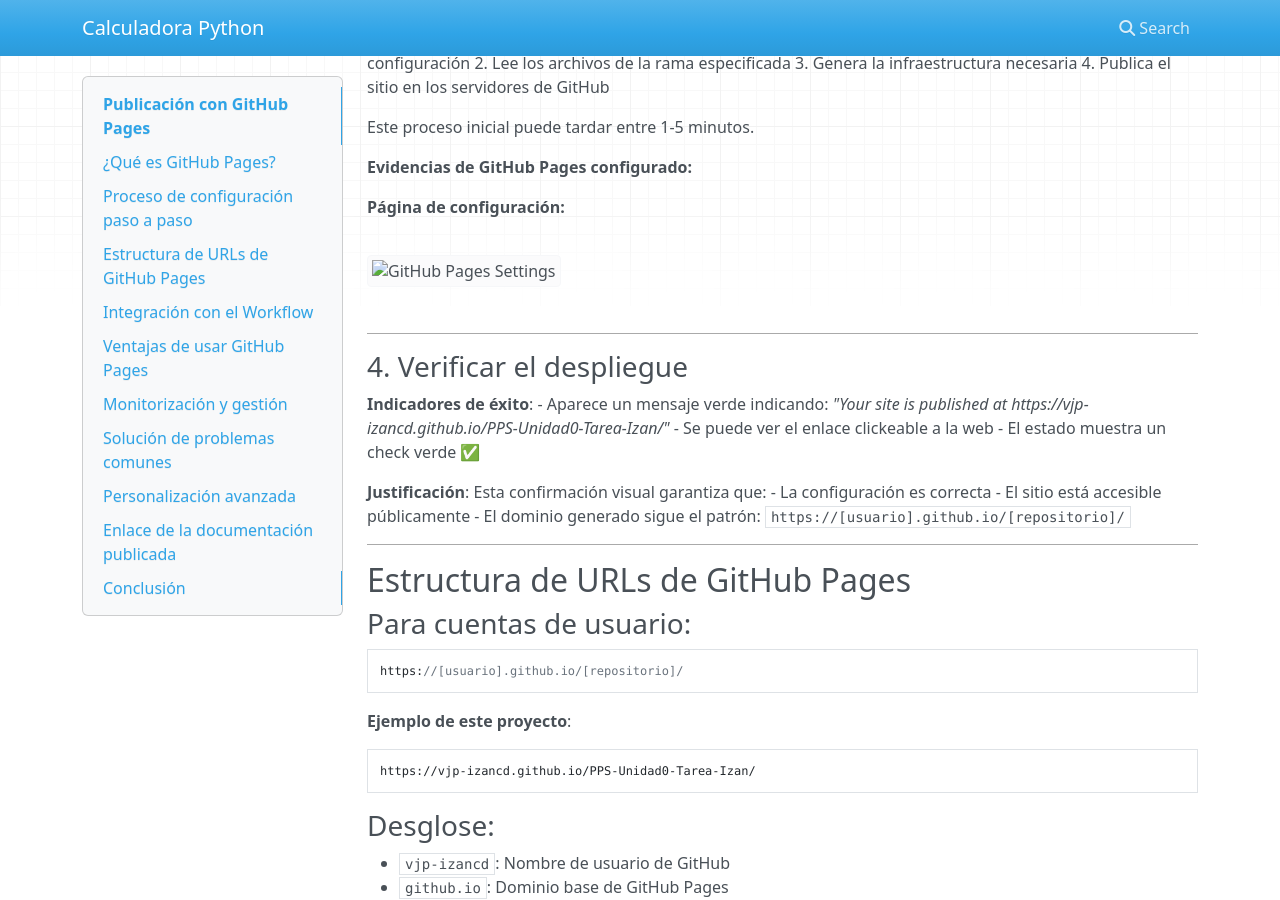
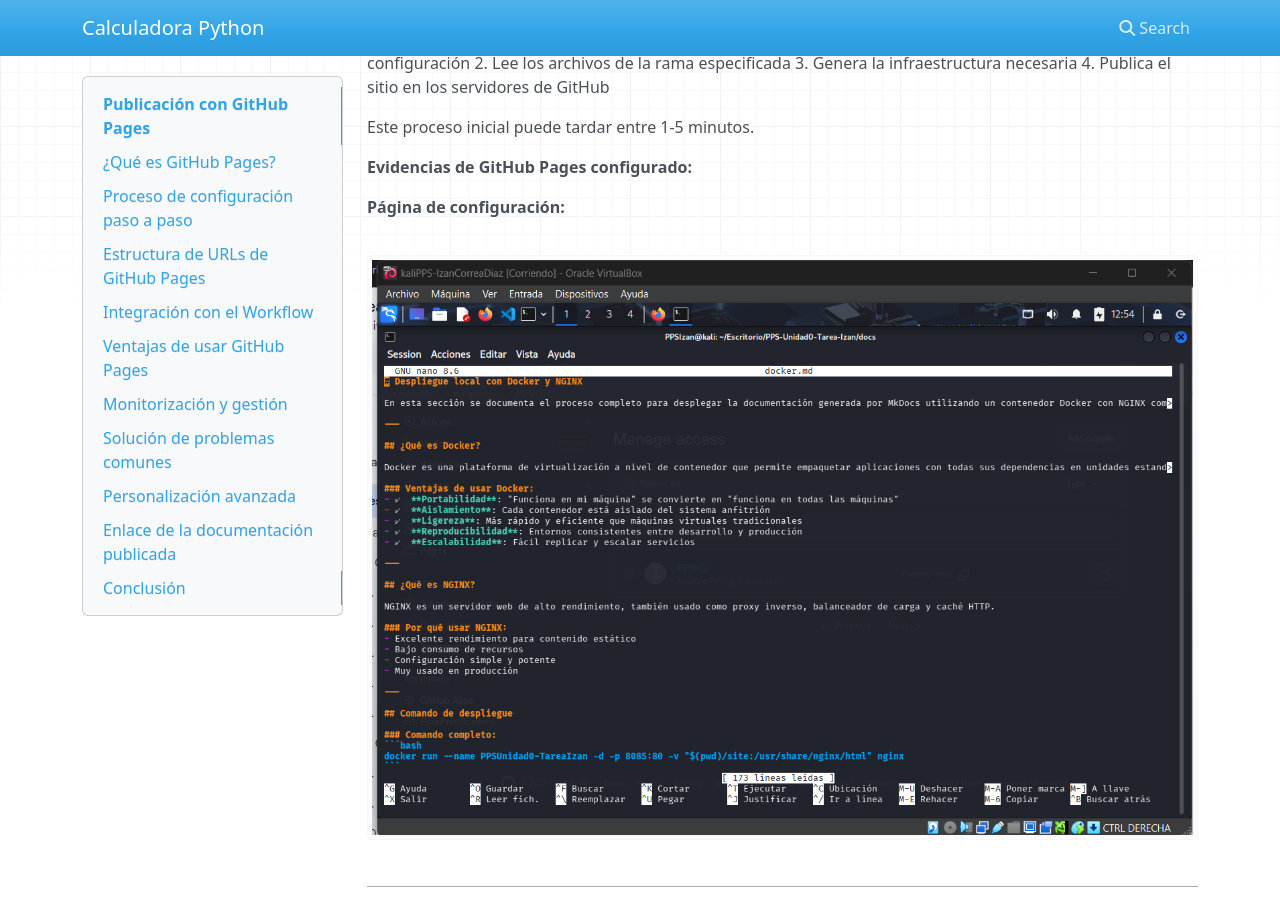
Before and after one commit to vjp-izanCD/PPS-Unidad0-Tarea-Izan, an MkDocs documentation site: the page built from docs/gitPages.md, in a window 1280 px wide and 900 px high, scrolled down 1131 px. Built offline with MkDocs 1.6.1, drawn with Linux system fonts in a browser that asks for light colours; nearby versions of some CDN libraries.

Commit message:
Fix: Corregir rutas de imágenes a URLs absolutas de GitHub

```diff
--- a/docs/gitPages.md
+++ b/docs/gitPages.md
@@ -64,7 +64,7 @@
 
 **Página de configuración:**
 
-![GitHub Pages Settings](../images/Captura7.png)
+![GitHub Pages Settings](https://raw.githubusercontent.com/vjp-izanCD/PPS-Unidad0-Tarea-Izan/main/images/Captura7.png)
 
 ---
 
```
